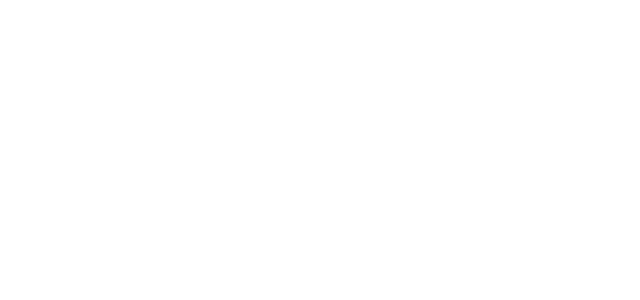
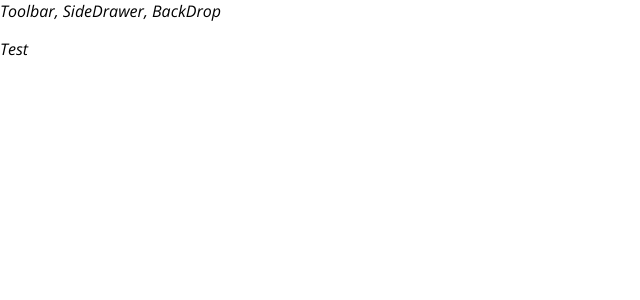
Before and after one commit to olegboreisa/burger-app, a React (Create React App) app: page / in a window 1280 px wide. Shown: the top 300 px of the page, without its empty margins (0-640 px from the left). Built offline with nearby package versions, Linux system fonts and the light colour scheme.

Commit message:
creating folders and layout component

```diff
--- a/src/App.js
+++ b/src/App.js
@@ -1,10 +1,17 @@
+import React, { Component } from 'react';
+import Layout from './components/Layout/Layout';
 
-function App() {
-  return (
-    <div>
+class App extends Component {
+  render () {
+      return (
+        <div>
+          <Layout>
+            <p>Test</p>
+          </Layout>
+        </div>
+      );
+    }
+  }
 
-    </div>
-  );
-}
 
 export default App;
--- /dev/null
+++ b/src/components/Layout/Layout.js
@@ -0,0 +1,15 @@
+import React from 'react';
+import Auxy from '../../hoc/Auxy';
+
+const layout = (props) => (
+    <Auxy>
+        <div>
+            Toolbar, SideDrawer, BackDrop
+        </div>
+        <main>
+            {props.children}
+        </main>
+    </Auxy>
+);
+
+export default layout;
--- /dev/null
+++ b/src/hoc/Auxy.js
@@ -0,0 +1,3 @@
+const aux = (props) => props.children;
+
+export default aux;
--- a/src/index.css
+++ b/src/index.css
@@ -1,5 +1,5 @@
 body {
   margin: 0;
   padding: 0;
-  font-family:
+  font-family: 'Open Sans', sans-serif;
 }
```
